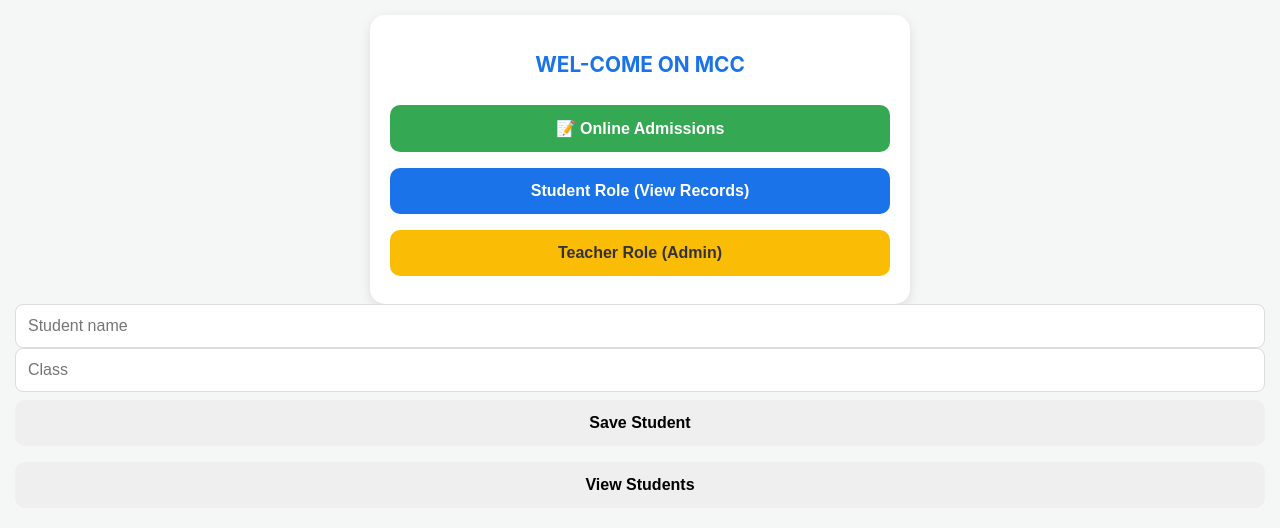
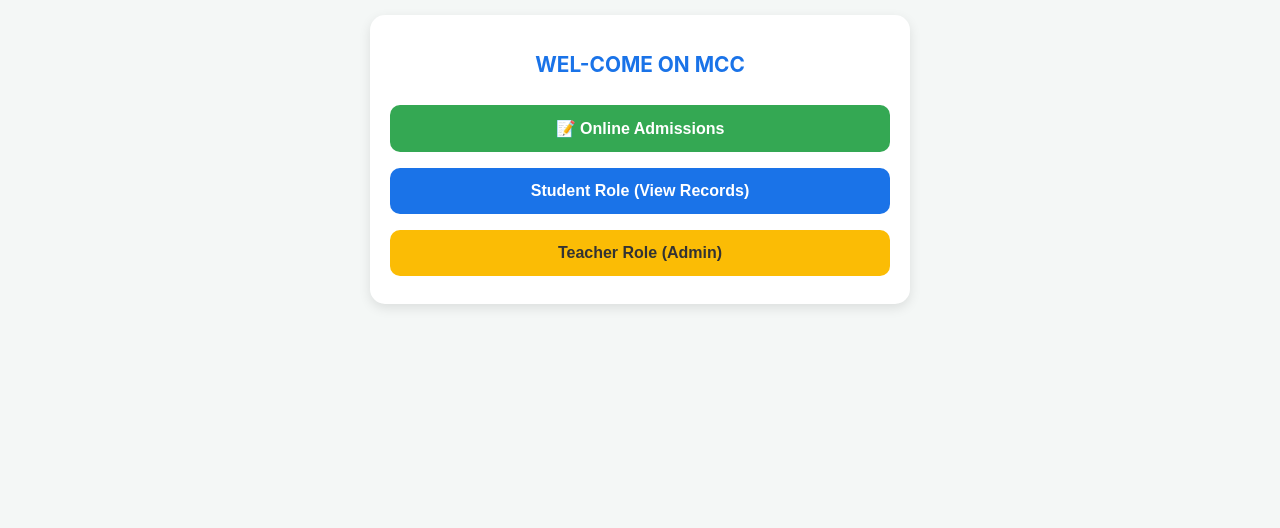
Before and after one commit to iamabishekmahato/MCC, a plain HTML site: page index.html in a window 1280 px wide. Drawn offline with Linux system fonts and the light colour scheme.

Commit message:
Update index.html

```diff
--- a/index.html
+++ b/index.html
@@ -346,13 +346,5 @@
 
 
 
-    <input id="studentName" placeholder="Student name">
-<input id="studentClass" placeholder="Class">
 
-<button onclick="addStudent(
-  document.getElementById('studentName').value,
-  document.getElementById('studentClass').value
-)">Save Student</button>
-
-<button onclick="showStudents()">View Students</button>
 </html>
```
